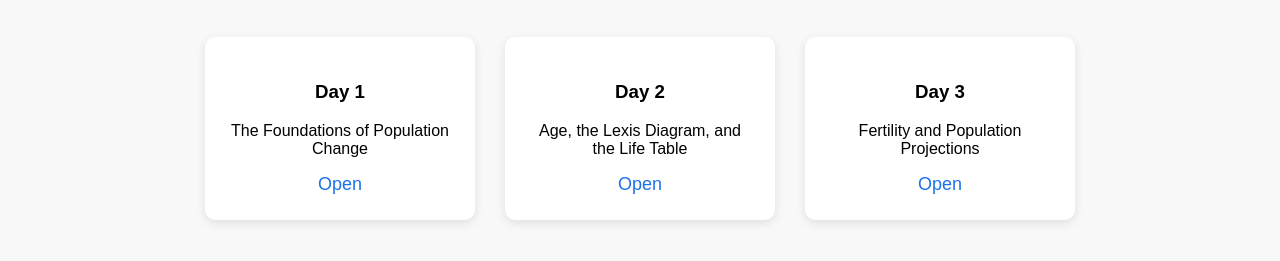
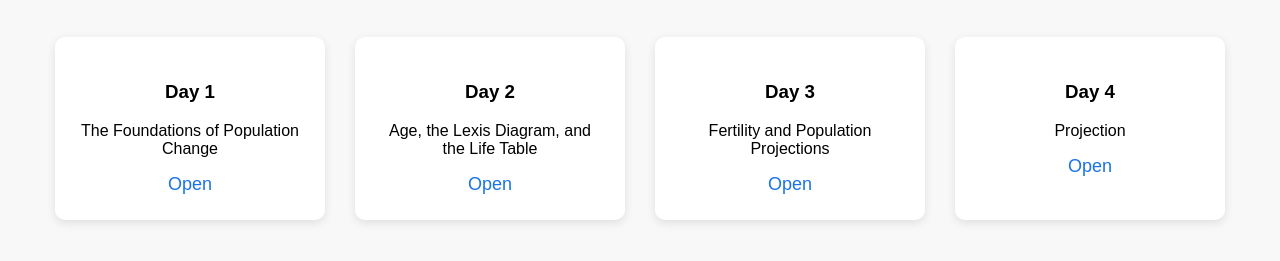
Before and after one commit to anfesanz/Informal-Formal-Demography-Cambridge-2026, a plain HTML site: page index.html in a window 1280 px wide. Shown: the part 129-390 px from the top of the page. Drawn offline with Linux system fonts and the light colour scheme.

Commit message:
Update enhanced notes (2026-03-27 10:51)

```diff
--- a/index.html
+++ b/index.html
@@ -65,6 +65,12 @@
     <a href="day3_enhanced.html">Open</a>
   </div>
 
+  <div class="card">
+    <h3>Day 4</h3>
+    <p>Projection</p>
+    <a href="day4_enhanced.html">Open</a>
+  </div>
+
 </div>
 
 </body>
```
